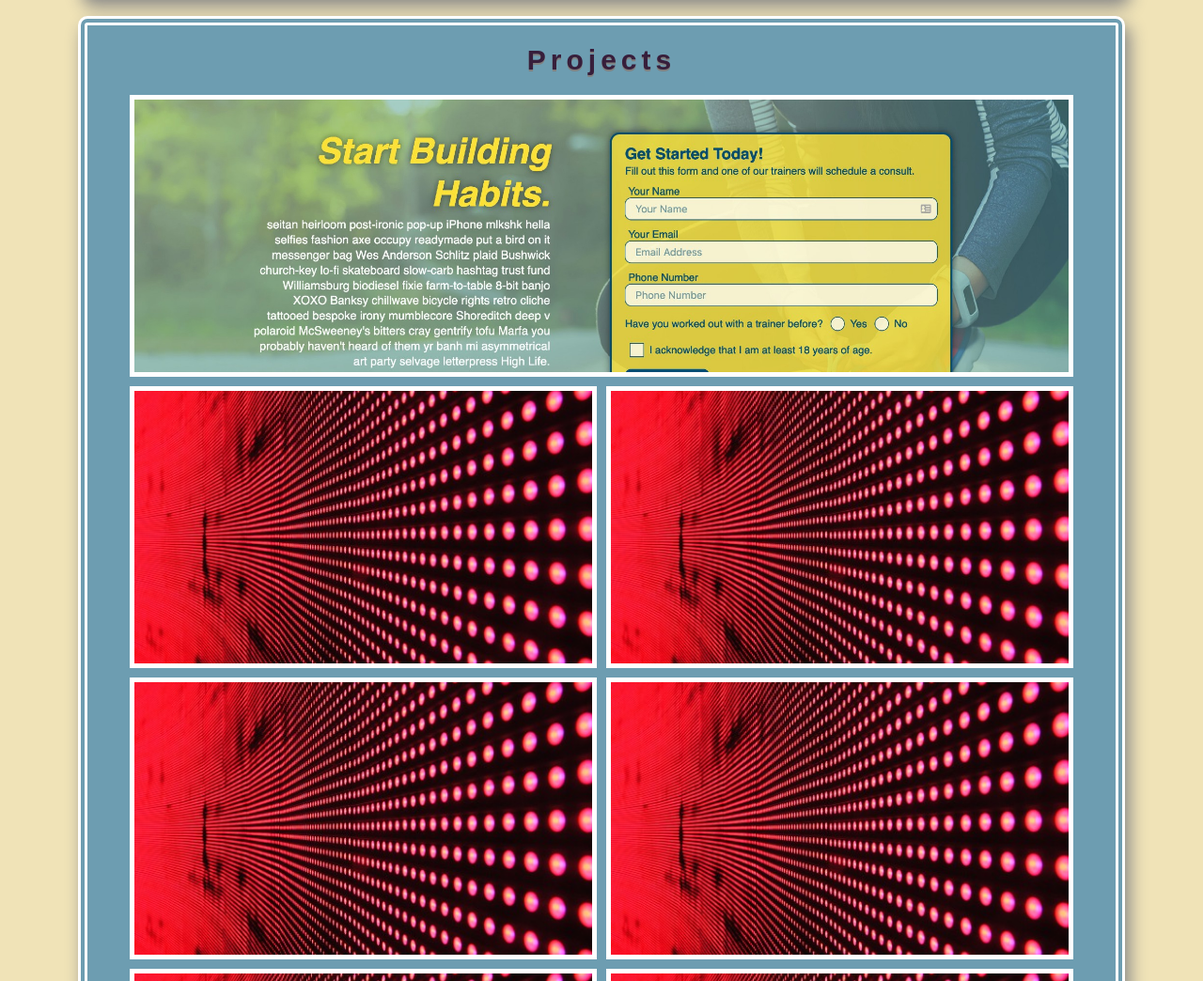
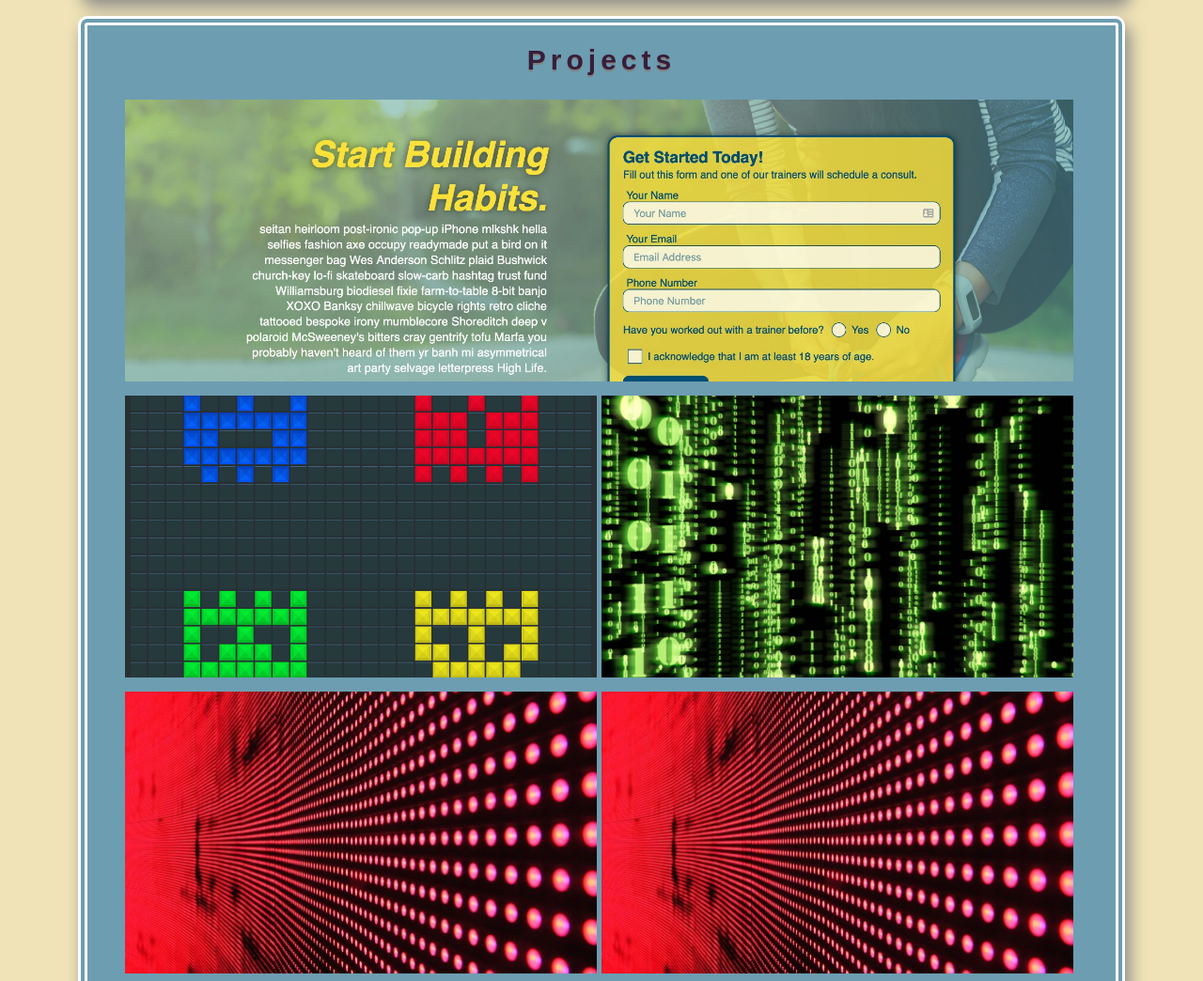
Before and after one commit to gsd79/Professional-Portfolio, a plain HTML site: page index.html in a window 1280 px wide. Shown: the part 596-1640 px from the top of the page at 94% size. Drawn offline with Linux system fonts and the light colour scheme.

Commit message:
styled project flexbox

```diff
--- a/assets/css/style.css
+++ b/assets/css/style.css
@@ -125,22 +125,6 @@ header nav ul li a:hover, header a:hover {
 }
 
 
-.flex img:first-child{
-    flex:2 70%;
-    width: 500px;
-    height: 300px;
-
-}
-
-.flex img{
-    width: 500px;
-    height: 300px;
-    flex: 1;
-    border: 5px solid white;
-    margin: 5px;
-    object-fit: cover;
-}
-
 .flex{
     display: flex;
     flex-wrap: wrap;
@@ -149,6 +133,57 @@ header nav ul li a:hover, header a:hover {
     align-items: center;
 
 }
+
+.flex a{
+    text-decoration: none;
+    display: flex;
+    flex-wrap: wrap;
+    flex-flow: row wrap;
+    justify-content: space-around;
+    align-items: center;
+    flex: 1;
+}
+
+.flex a img{
+    width: 500px;
+    height: 300px;
+    margin: 10px 5px 5px 0;
+    object-fit: cover;
+    flex:1 20%;
+}
+
+
+.flex a:first-child{
+    width: 500px;
+    height: 300px;
+    margin: 0  0 15px 0px;
+    object-fit: cover;
+    flex:2 80%;
+}
+
+.overlay{
+position: absolute;
+background: rgba(0, 0, 0, 0.7);
+color: #f1f1f1;
+width: 20%;
+transition: .5s ease;
+opacity:0;
+color: white;
+font-size: 20px;
+padding: 20px;
+text-align: center;
+}
+
+.flex a:first-child:hover .overlay{
+opacity: 1;
+}
+
+.flex a:hover .overlay{
+opacity: 1;
+}
+
+
+
 
 /* MEDIA QUERY FOR SMALLER DESKTOP SCREENS AND SMALLER */
 @media screen and (max-width: 980px){
--- a/index.html
+++ b/index.html
@@ -34,18 +34,23 @@
     <section id="about-me" class="contentblurb">
         <h2>About Me</h2>
         Administrative professional with 10+ years of experience looking to break into the world of web development. I am trained in full stack web development with a keen interest in front-end processes. I have a Bachelor's degree in Journalism with a minor in English. I also have a Master's in Business Administration. I am local to the Cincinnati, OH/Northern Kentucky/Southern Indiana area.
-        <!--about me text area-->
+
     </section>
     <section id="work" class="contentblurb">
         <h2>Projects</h2>
         <div class="flex">
-            <img src="images/02-run-buddy.jpg"/>
-            <img src="images/02-portfolio-1.jpg"/>
-            <img src="images/02-portfolio-1.jpg"/>
-            <img src="images/02-portfolio-1.jpg"/>
-            <img src="images/02-portfolio-1.jpg"/>
-            <img src="images/02-portfolio-1.jpg"/>
-            <img src="images/02-portfolio-1.jpg"/>
+            <a href="https://gsd79.github.io/run-buddy/"><img src="images/02-run-buddy.jpg" alt="run buddy landing page"/>
+            <div class="overlay">Run Budy (CSS + HTML) </div></a>
+            <a href="https://gsd79.github.io/run-buddy/"><img src="images/robot-gladiator.jpg" alt="robot gladiator landing page"/>
+            <div class="overlay">Robot Gladiator (Javascript) </div></a>
+            <a href="https://gsd79.github.io/run-buddy/"><img src="images/password-gen.jpg"/>
+                <div class="overlay">Password Generator (Javascript) </div></a>
+            <a href="https://gsd79.github.io/run-buddy/"><img src="images/02-portfolio-1.jpg"/>
+                <div class="overlay">Robot Gladiator (Javascript) </div></a>
+            <a href="https://gsd79.github.io/run-buddy/"><img src="images/02-portfolio-1.jpg"/>
+                <div class="overlay">Robot Gladiator (Javascript) </div></a>
+
+
         </div>
     </section>
 </body>
```
Also changed, not shown: images/password-gen.jpg (added), images/robot-gladiator.jpg (added).
